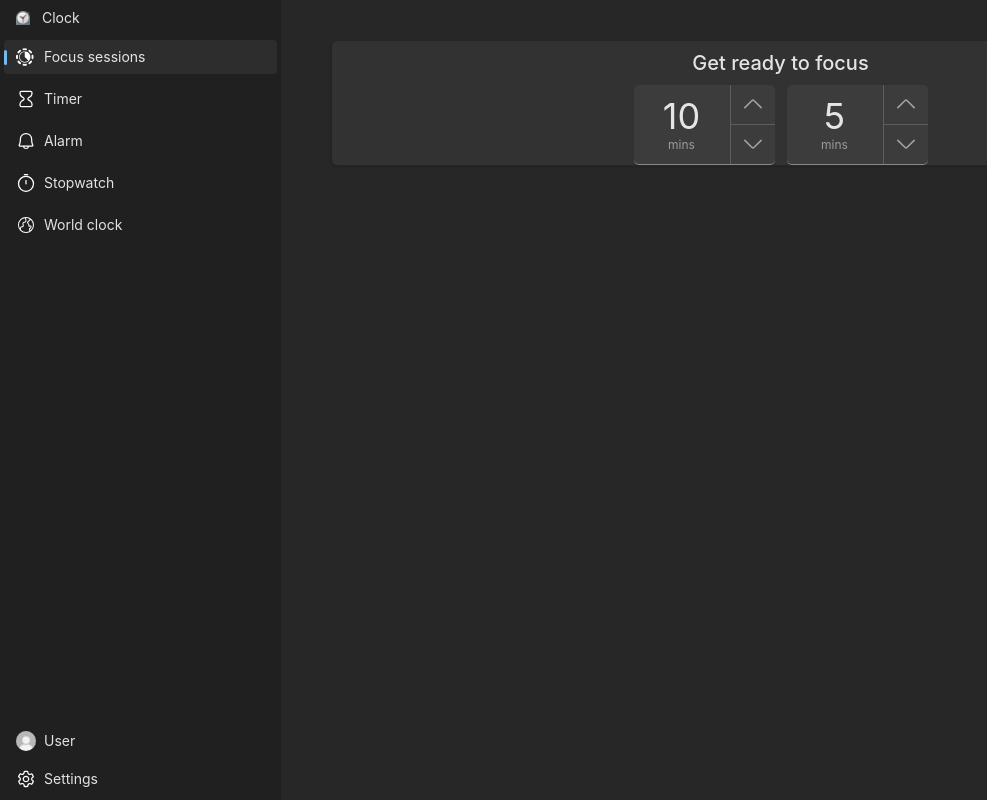
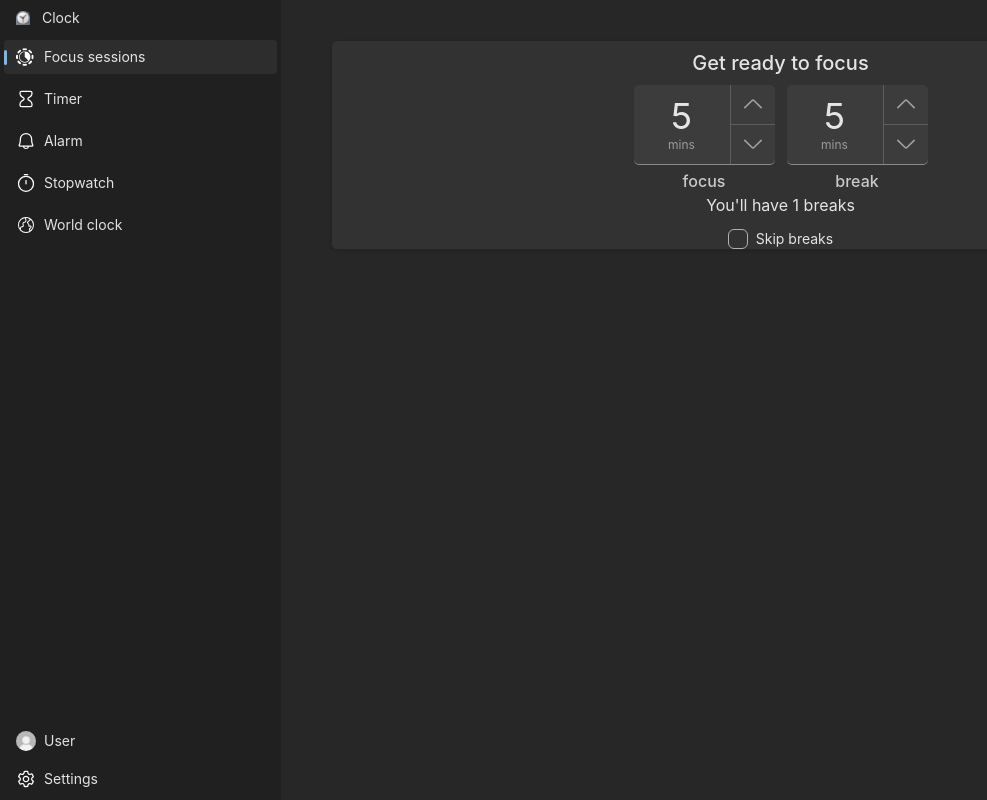
Before and after one commit to m0nt34/windows_clock_app, a React (Vite) app in the folder client/: page /focus-session in a window 1280 px wide. Shown: the whole page, without its empty margins (0-987 px from the left). Built offline with nearby package versions, Linux system fonts and the light colour scheme.

Commit message:
focus session page details

```diff
--- /dev/null
+++ b/client/src/components/UI/CheckBox.jsx
@@ -0,0 +1,18 @@
+import React from "react";
+import CheckWithAnimation from "../../assets/icons/CheckWithAnimation";
+const CheckBox = ({ check, setCheck }) => {
+  const buttonClasses = check
+    ? "bg-customColor-blue border-customColor-blue hover:bg-[#6ca9d8] rounded-md"
+    : "h-5 w-5 border border-[#b1b1b1] rounded-md";
+  return (
+    <button
+      type="button"
+      onClick={() => setCheck((prev) => !prev)}
+      className={buttonClasses}
+    >
+      {check && <CheckWithAnimation />}
+    </button>
+  );
+};
+
+export default CheckBox;
--- /dev/null
+++ b/client/src/data/focusSessionTimes.jsx
@@ -0,0 +1,5 @@
+export const focus = [
+  5, 10, 15, 20, 25, 30, 35, 40, 45, 50, 65, 80, 95, 110, 125, 140, 155, 170,
+  185, 200, 215, 230, 240,
+];
+export const breaks = [5, 10, 15];
--- /dev/null
+++ b/client/src/pages/focusSession/CalculateBreaks.jsx
@@ -0,0 +1,17 @@
+import React, { useState } from "react";
+
+import CheckBox from "../../components/UI/CheckBox";
+const CalculateBreaks = () => {
+  const [check, setCheck] = useState(false);
+  return (
+    <div className="flex flex-col gap-3 items-center justify-center w-full">
+      <span>You'll have {!check ? 1 : "no"} breaks</span>
+      <div className="flex items-center gap-2">
+        <CheckBox check={check} setCheck={setCheck} />
+        <span className="text-sm">Skip breaks</span>
+      </div>
+    </div>
+  );
+};
+
+export default CalculateBreaks;
--- a/client/src/pages/focusSession/SetSession.jsx
+++ b/client/src/pages/focusSession/SetSession.jsx
@@ -1,14 +1,11 @@
 import React, { useState } from "react";
 import SetTime from "./SetTime";
+import { focus, breaks } from "../../data/focusSessionTimes";
+import CalculateBreaks from "./CalculateBreaks";
 const SetSession = () => {
-  const focus = [
-    10, 15, 20, 25, 30, 35, 40, 45, 50, 65, 80, 95, 110, 125, 140, 155, 170,
-    185, 200, 215, 230, 240,
-  ];
-  const breaks = [0, 5, 10, 15];
   const [session, setSession] = useState({
     focus: 0,
-    breaks: 1,
+    breaks: 0,
   });
   const handleClick = (unit, increment) => {
     setSession((prev) => ({
@@ -22,9 +19,24 @@ const SetSession = () => {
         <h1 className="text-xl font-medium">Get ready to focus</h1>
       </header>
       <div className="flex w-full justify-center gap-3">
-        <SetTime handleClick={handleClick} value={focus[session.focus]} unit="focus"/>
-        <SetTime handleClick={handleClick} value={breaks[session.breaks]} unit="breaks"/>
+        <div className="flex flex-col items-center gap-1">
+          <SetTime
+            handleClick={handleClick}
+            value={focus[session.focus]}
+            unit="focus"
+          />
+          <p className="text-[#c9c9c9] font-medium">focus</p>
+        </div>
+        <div className="flex flex-col items-center gap-1">
+          <SetTime
+            handleClick={handleClick}
+            value={breaks[session.breaks]}
+            unit="breaks"
+          />
+          <p className="text-[#c9c9c9] font-medium">break</p>
+        </div>
       </div>
+      <CalculateBreaks />
     </div>
   );
 };
--- a/client/src/pages/focusSession/SetTime.jsx
+++ b/client/src/pages/focusSession/SetTime.jsx
@@ -1,7 +1,15 @@
 import React from "react";
 import ArrowUp from "../../assets/icons/ArrowUp";
 import ArrowDown from "../../assets/icons/ArrowDown";
+
 const SetTime = ({ handleClick, value, unit }) => {
+  const handleValidation = (inc) => {
+    return inc
+      ? unit === "focus"
+        ? value + 1 < 240
+        : value + 1 < 15
+      : value - 1 > 5;
+  };
   return (
     <div className="flex bg-[#3c3c3c] h-20 rounded-[5px] border-b border-[#8a8a8a]">
       <div className="flex items-center justify-center flex-col w-24 hover:bg-[#414141]">
@@ -11,7 +19,9 @@ const SetTime = ({ handleClick, value, unit }) => {
       <div className="flex flex-col">
         <button
           onClick={() => {
-            handleClick(unit, true);
+            if (handleValidation(true)) {
+              handleClick(unit, true);
+            }
           }}
           className="border-l border-b border-[#5e5e5e] h-full px-[10px] hover:bg-[#444444]"
         >
@@ -19,7 +29,9 @@ const SetTime = ({ handleClick, value, unit }) => {
         </button>
         <button
           onClick={() => {
-            handleClick(unit, false);
+            if (handleValidation(false)) {
+              handleClick(unit, false);
+            }
           }}
           className="border-l border-[#5e5e5e] h-full px-[10px] hover:bg-[#444444]"
         >
--- /dev/null
+++ b/client/src/store/useSetSessionTimes.jsx
@@ -0,0 +1,13 @@
+import { create } from "zustand";
+
+export const useSession = create((set) => ({
+  session: {
+    focus: 0,
+    breaks: 0,
+  },
+  setSession: (unit, newParameter) =>
+    set((state) => ({
+      ...state.session,
+      [unit]: newParameter,
+    })),
+}));
```
